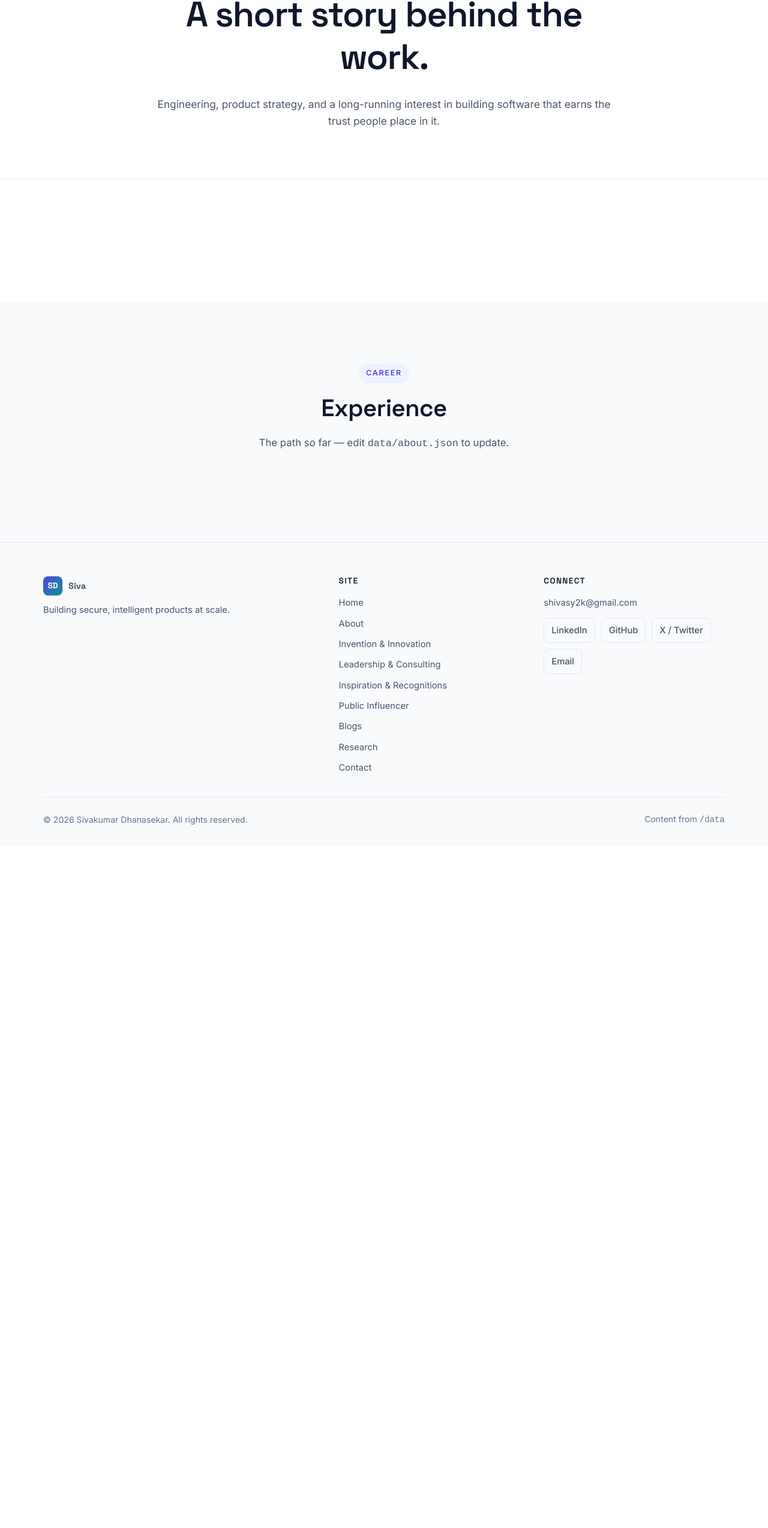
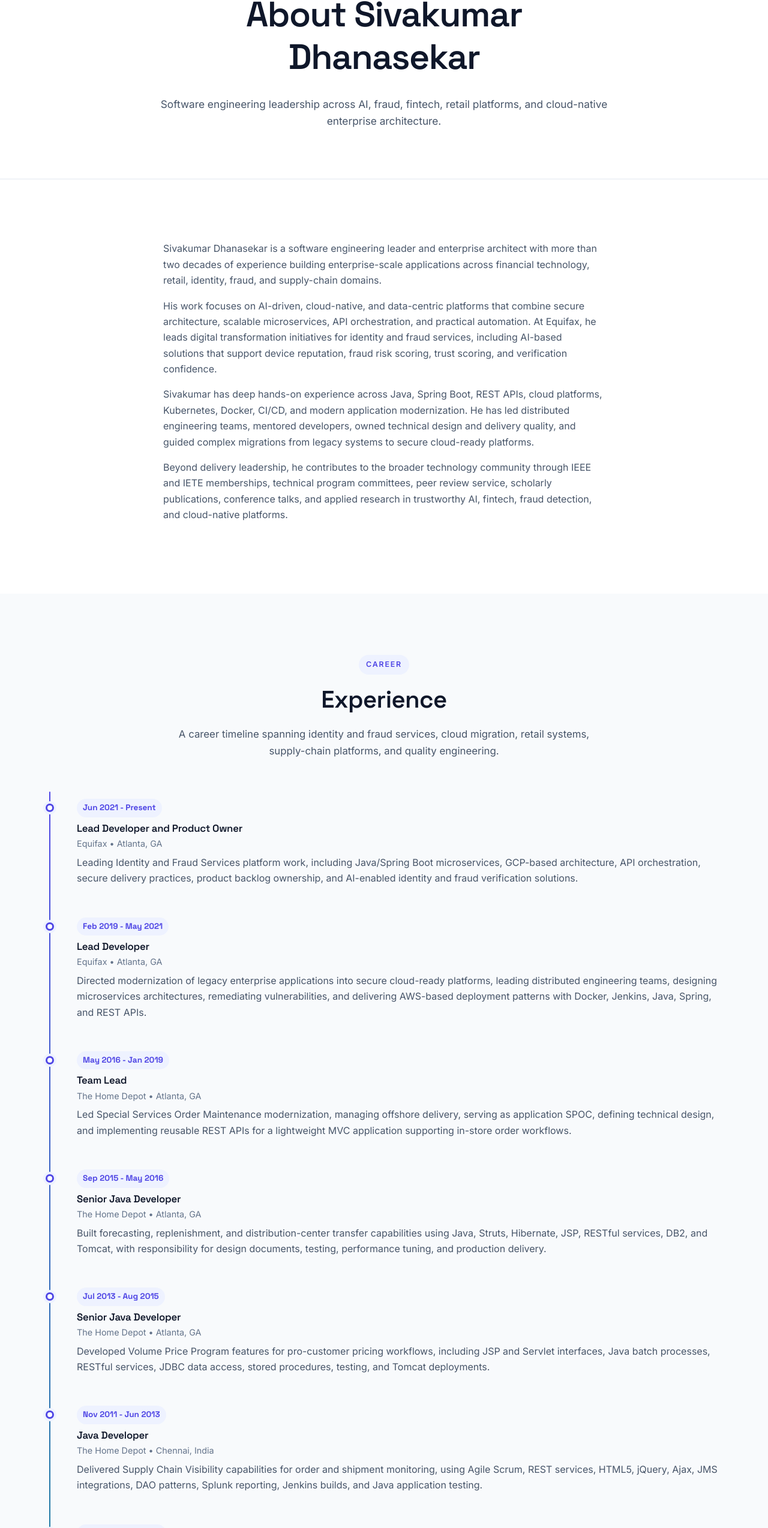
Before and after one commit to Shivasy2k/Portfolio, a website: page about.html in a window 1280 px wide. Shown: the part 237-2785 px from the top of the page at 60% size. Before the commit the page ends 1648 px from the top, so only its background shows below. Drawn offline with Linux system fonts and the light colour scheme.

Commit message:
Add resume-based about and experience content

```diff
--- a/about.html
+++ b/about.html
@@ -38,8 +38,8 @@
     <section class="page-hero">
       <div class="container page-hero-inner">
         <span class="eyebrow">About</span>
-        <h1>A short story behind the work.</h1>
-        <p>Engineering, product strategy, and a long-running interest in building software that earns the trust people place in it.</p>
+        <h1>About Sivakumar Dhanasekar</h1>
+        <p>Software engineering leadership across AI, fraud, fintech, retail platforms, and cloud-native enterprise architecture.</p>
       </div>
     </section>
 
@@ -56,7 +56,7 @@
         <div class="section-head">
           <span class="eyebrow">Career</span>
           <h2>Experience</h2>
-          <p>The path so far — edit <code>data/about.json</code> to update.</p>
+          <p>A career timeline spanning identity and fraud services, cloud migration, retail systems, supply-chain platforms, and quality engineering.</p>
         </div>
         <ol class="timeline" data-render="experience">
           <li class="loading">Loading experience…</li>
--- a/data/about.json
+++ b/data/about.json
@@ -1,4 +1,73 @@
 {
-  "bio": [],
-  "experience": []
+  "bio": [
+    "Sivakumar Dhanasekar is a software engineering leader and enterprise architect with more than two decades of experience building enterprise-scale applications across financial technology, retail, identity, fraud, and supply-chain domains.",
+    "His work focuses on AI-driven, cloud-native, and data-centric platforms that combine secure architecture, scalable microservices, API orchestration, and practical automation. At Equifax, he leads digital transformation initiatives for identity and fraud services, including AI-based solutions that support device reputation, fraud risk scoring, trust scoring, and verification confidence.",
+    "Sivakumar has deep hands-on experience across Java, Spring Boot, REST APIs, cloud platforms, Kubernetes, Docker, CI/CD, and modern application modernization. He has led distributed engineering teams, mentored developers, owned technical design and delivery quality, and guided complex migrations from legacy systems to secure cloud-ready platforms.",
+    "Beyond delivery leadership, he contributes to the broader technology community through IEEE and IETE memberships, technical program committees, peer review service, scholarly publications, conference talks, and applied research in trustworthy AI, fintech, fraud detection, and cloud-native platforms."
+  ],
+  "experience": [
+    {
+      "period": "Jun 2021 - Present",
+      "role": "Lead Developer and Product Owner",
+      "org": "Equifax",
+      "location": "Atlanta, GA",
+      "summary": "Leading Identity and Fraud Services platform work, including Java/Spring Boot microservices, GCP-based architecture, API orchestration, secure delivery practices, product backlog ownership, and AI-enabled identity and fraud verification solutions."
+    },
+    {
+      "period": "Feb 2019 - May 2021",
+      "role": "Lead Developer",
+      "org": "Equifax",
+      "location": "Atlanta, GA",
+      "summary": "Directed modernization of legacy enterprise applications into secure cloud-ready platforms, leading distributed engineering teams, designing microservices architectures, remediating vulnerabilities, and delivering AWS-based deployment patterns with Docker, Jenkins, Java, Spring, and REST APIs."
+    },
+    {
+      "period": "May 2016 - Jan 2019",
+      "role": "Team Lead",
+      "org": "The Home Depot",
+      "location": "Atlanta, GA",
+      "summary": "Led Special Services Order Maintenance modernization, managing offshore delivery, serving as application SPOC, defining technical design, and implementing reusable REST APIs for a lightweight MVC application supporting in-store order workflows."
+    },
+    {
+      "period": "Sep 2015 - May 2016",
+      "role": "Senior Java Developer",
+      "org": "The Home Depot",
+      "location": "Atlanta, GA",
+      "summary": "Built forecasting, replenishment, and distribution-center transfer capabilities using Java, Struts, Hibernate, JSP, RESTful services, DB2, and Tomcat, with responsibility for design documents, testing, performance tuning, and production delivery."
+    },
+    {
+      "period": "Jul 2013 - Aug 2015",
+      "role": "Senior Java Developer",
+      "org": "The Home Depot",
+      "location": "Atlanta, GA",
+      "summary": "Developed Volume Price Program features for pro-customer pricing workflows, including JSP and Servlet interfaces, Java batch processes, RESTful services, JDBC data access, stored procedures, testing, and Tomcat deployments."
+    },
+    {
+      "period": "Nov 2011 - Jun 2013",
+      "role": "Java Developer",
+      "org": "The Home Depot",
+      "location": "Chennai, India",
+      "summary": "Delivered Supply Chain Visibility capabilities for order and shipment monitoring, using Agile Scrum, REST services, HTML5, jQuery, Ajax, JMS integrations, DAO patterns, Splunk reporting, Jenkins builds, and Java application testing."
+    },
+    {
+      "period": "Aug 2010 - Oct 2011",
+      "role": "Java Developer",
+      "org": "The Home Depot",
+      "location": "Chennai, India",
+      "summary": "Developed Open Tub workflow features to digitize purchase order tracking and vendor follow-up processes, implementing JSP, Servlets, SQL procedures, Java services, XML integrations, testing, and Tomcat deployments."
+    },
+    {
+      "period": "Aug 2008 - Jul 2010",
+      "role": "QA Testing Lead",
+      "org": "The Home Depot",
+      "location": "Chennai, India",
+      "summary": "Led testing for Inventory Planning and Replenishment enhancements, designing test plans, test scenarios, automated REST/SOAP API tests, service mocks, defect tracking, quality recommendations, and CI-friendly validation workflows."
+    },
+    {
+      "period": "May 2007 - Aug 2008",
+      "role": "QA Testing",
+      "org": "The Home Depot",
+      "location": "Chennai, India",
+      "summary": "Supported Distribution Networks Maintenance enhancements through requirements analysis, test planning, scenario creation, defect tracking, and quality feedback for distribution network workflows."
+    }
+  ]
 }
```
Also changed, not shown: content/about/bio.md (added, +7 -0 lines), content/about/experience/01-equifax-lead-developer-product-owner.md (added, +7 -0 lines), content/about/experience/02-equifax-cloud-migration.md (added, +7 -0 lines), content/about/experience/03-home-depot-special-services.md (added, +7 -0 lines), content/about/experience/04-home-depot-dcfnr.md (added, +7 -0 lines), content/about/experience/05-home-depot-vpp.md (added, +7 -0 lines), content/about/experience/06-home-depot-supply-chain-visibility.md (added, +7 -0 lines), content/about/experience/07-home-depot-open-tub.md (added, +7 -0 lines), content/about/experience/08-home-depot-parameter-management.md (added, +7 -0 lines), content/about/experience/09-home-depot-distribution-networks.md (added, +7 -0 lines).
